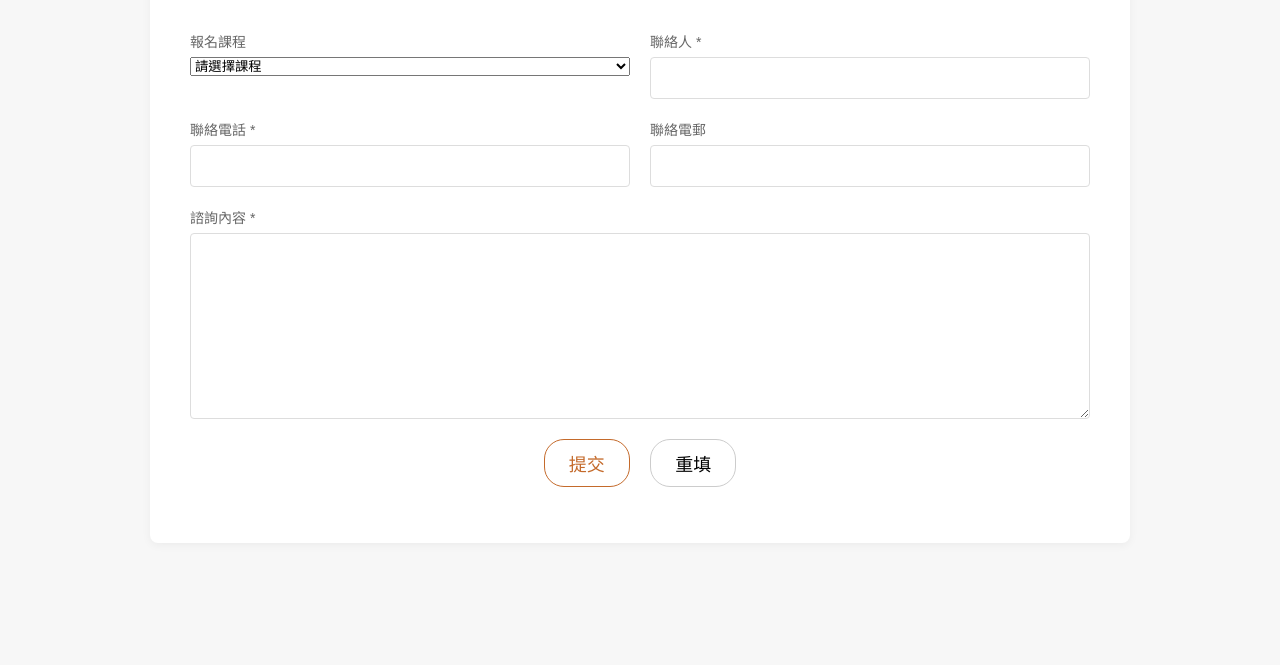
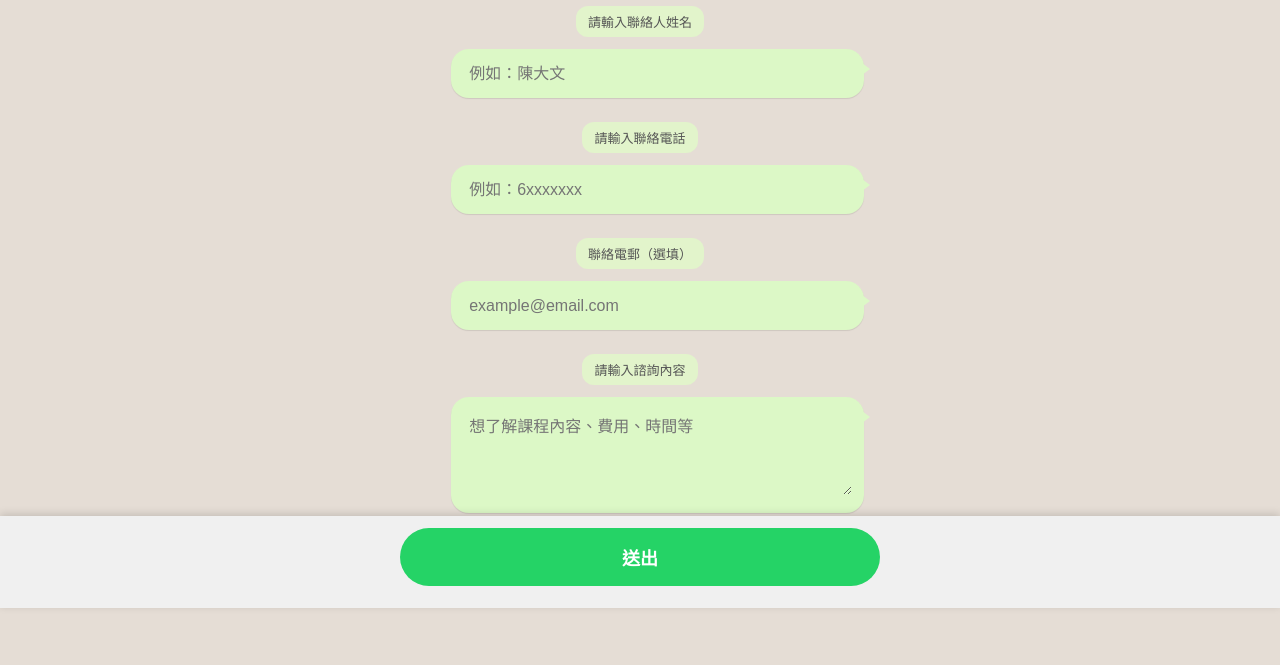
Before and after one commit to jenzen2025ai-dev/contact-form, a plain HTML site: page contact.html in a window 1280 px wide. Shown: the part 192-857 px from the top of the page. Before the commit the page ends 800 px from the top, so only its background shows below. Drawn offline with Linux system fonts and the light colour scheme.

Commit message:
Update contact.html

```diff
--- a/contact.html
+++ b/contact.html
@@ -2,116 +2,149 @@
 <html lang="zh-Hant">
 <head>
   <meta charset="UTF-8" />
-  <title>聯絡表單</title>
+  <meta name="viewport" content="width=device-width, initial-scale=1.0" />
+  <title>課程報名</title>
 
   <style>
+    /* ===== WhatsApp 背景 ===== */
     body {
-      font-family: "Microsoft JhengHei", Arial, sans-serif;
-      background: #f7f7f7;
+      margin: 0;
+      padding: 0;
+      font-family: -apple-system, BlinkMacSystemFont, "Microsoft JhengHei", sans-serif;
+      background: #e5ddd5; /* WhatsApp 經典淺灰綠 */
     }
 
-    .form-container {
-      max-width: 900px;
-      margin: 40px auto;
-      background: #fff;
-      padding: 40px;
-      border-radius: 8px;
-      box-shadow: 0 2px 10px rgba(0,0,0,0.05);
+    .chat-container {
+      max-width: 480px;
+      margin: 0 auto;
+      padding: 16px;
+      padding-bottom: 130px;
+      box-sizing: border-box;
     }
 
-    h1 {
+    /* 系統提示 */
+    .system-msg {
       text-align: center;
-      color: #c46a2b;
+      margin: 12px 0;
+      font-size: 13px;
+      color: #555;
+      background: #e2f4cb;
+      display: inline-block;
+      padding: 6px 12px;
+      border-radius: 12px;
     }
 
-    .subtitle {
+    .system-wrapper {
       text-align: center;
-      color: #888;
-      margin-bottom: 30px;
     }
 
-    .row {
-      display: flex;
-      gap: 20px;
-      margin-bottom: 20px;
-      flex-wrap: wrap;
+    /* ===== WhatsApp 氣泡（右側）===== */
+    .bubble {
+      background: #dcf8c6; /* WhatsApp 自己訊息綠 */
+      padding: 14px 16px;
+      border-radius: 18px;
+      margin-bottom: 12px;
+      max-width: 85%;
+      margin-left: auto;
+      position: relative;
+      box-shadow: 0 1px 1px rgba(0,0,0,0.1);
     }
 
-    .field {
-      flex: 1;
-      min-width: 250px;
-      display: flex;
-      flex-direction: column;
+    /* 氣泡小三角 */
+    .bubble::after {
+      content: "";
+      position: absolute;
+      right: -6px;
+      top: 14px;
+      width: 0;
+      height: 0;
+      border-top: 6px solid transparent;
+      border-bottom: 6px solid transparent;
+      border-left: 8px solid #dcf8c6;
     }
 
     label {
-      font-size: 14px;
-      color: #666;
+      display: block;
+      font-size: 13px;
+      color: #555;
       margin-bottom: 6px;
     }
 
-    input, textarea {
-      padding: 12px;
-      border: 1px solid #ddd;
-      border-radius: 4px;
-      font-size: 14px;
-    }
-
-    input:focus, textarea:focus {
+    input,
+    select,
+    textarea {
+      width: 100%;
+      border: none;
+      font-size: 16px;
+      background: transparent;
       outline: none;
-      border-color: #c46a2b;
+      resize: vertical;
     }
 
     textarea {
-      height: 160px;
-      resize: vertical;
+      min-height: 80px;
     }
 
-    .buttons {
-      text-align: center;
-      margin-top: 20px;
+    /* ===== 底部送出欄 ===== */
+    .bottom-bar {
+      position: fixed;
+      bottom: 0;
+      left: 0;
+      right: 0;
+      background: #f0f0f0;
+      padding: 12px 16px;
+      box-shadow: 0 -2px 8px rgba(0,0,0,0.15);
     }
 
-    button {
-      padding: 10px 24px;
-      margin: 0 8px;
-      border-radius: 20px;
-      border: 1px solid #ccc;
-      background: #fff;
+    .send-btn {
+      width: 100%;
+      max-width: 480px;
+      margin: 0 auto;
+      display: block;
+      background: #25d366; /* WhatsApp 綠 */
+      color: #fff;
+      font-size: 18px;
+      font-weight: bold;
+      padding: 16px;
+      border: none;
+      border-radius: 30px;
       cursor: pointer;
-      font-size: 18px;
     }
 
-    button.submit {
-      border-color: #c46a2b;
-      color: #c46a2b;
-    }
-
-    button.submit:hover {
-      background: #c46a2b;
-      color: #fff;
+    .send-btn:active {
+      background: #1fa855;
     }
 
     #status {
       text-align: center;
-      margin-top: 16px;
+      font-size: 14px;
       color: #333;
-      font-size: 14px;
+      margin-top: 10px;
+    }
+
+    /* 電腦版微調 */
+    @media (min-width: 768px) {
+      .chat-container {
+        padding-bottom: 140px;
+      }
     }
   </style>
 </head>
 
 <body>
 
-  <div class="form-container">
-    <h1>聯絡表單</h1>
-    <div class="subtitle">您可以透過以下表格與我們聯絡</div>
+  <div class="chat-container">
+    <div class="system-wrapper">
+      <div class="system-msg">課程報名表單</div>
+    </div>
 
     <form id="contactForm">
-      <div class="row">
-        <div class="field">
-          <label for="companyName">報名課程</label>
-          <select id="companyName" name="companyName" required />
+      <!-- 課程名稱 -->
+      <div class="system-wrapper">
+        <div class="system-msg">請選擇課程</div>
+      </div>
+      <div class="bubble">
+        <select id="companyName" name="companyName" required>
           <option value="" disabled selected>請選擇課程</option>
           <option value="Summer Course">Summer Course</option>
           <option value="Activities">Activities</option>
@@ -119,45 +152,51 @@
         </select>
       </div>
 
-        <div class="field">
-          <label for="contactPerson">聯絡人 *</label>
-          <input id="contactPerson" name="contactPerson" type="text" required />
+      <!-- 聯絡人 -->
+      <div class="system-wrapper">
+        <div class="system-msg">請輸入聯絡人姓名</div>
       </div>
+      <div class="bubble">
+        <input id="contactPerson" name="contactPerson" type="text" required placeholder="例如：陳大文" />
       </div>
 
-      <div class="row">
-        <div class="field">
-          <label for="phone">聯絡電話 *</label>
-          <input id="phone" name="phone" type="tel" required/>
+      <!-- 聯絡電話 -->
+      <div class="system-wrapper">
+        <div class="system-msg">請輸入聯絡電話</div>
+      </div>
+      <div class="bubble">
+        <input id="phone" name="phone" type="tel" placeholder="例如：6xxxxxxx" />
       </div>
 
-        <div class="field">
-          <label for="email">聯絡電郵</label>
-          <input id="email" name="email" type="email" />
+      <!-- Email（選填） -->
+      <div class="system-wrapper">
+        <div class="system-msg">聯絡電郵（選填）</div>
       </div>
+      <div class="bubble">
+        <input id="email" name="email" type="email" placeholder="example@email.com" />
       </div>
 
-      <div class="row">
-        <div class="field">
-          <label for="message">諮詢內容 *</label>
-          <textarea id="message" name="message" required></textarea>
+      <!-- 諮詢內容 -->
+      <div class="system-wrapper">
+        <div class="system-msg">請輸入諮詢內容</div>
       </div>
+      <div class="bubble">
+        <textarea id="message" name="message" required placeholder="想了解課程內容、費用、時間等"></textarea>
+      </div>
+    </form>
   </div>
 
-      <div class="buttons">
-        <button type="submit" class="submit">提交</button>
-        <button type="reset">重填</button>
-      </div>
-
+  <!-- 底部送出按鈕 -->
+  <div class="bottom-bar">
+    <button type="submit" form="contactForm" class="send-btn">送出</button>
     <div id="status"></div>
-    </form>
   </div>
 
   <script>
     const form = document.getElementById("contactForm");
     const status = document.getElementById("status");
 
-    // ✅ 換成你自己的 Web App URL
+    // ? 換成你自己的 Web App URL
     const WEB_APP_URL = "https://script.google.com/macros/s/AKfycbylhySw6oc5wkiZPoisLjabV2wKf2YbVNg5BC1wIH9N1dGIscVFgedWECR7jyTAk6Y_/exec";
 
     form.addEventListener("submit", function (e) {
@@ -181,12 +220,12 @@
         body: JSON.stringify(payload)
       })
         .then(() => {
-          status.textContent = "✅ 提交成功，感謝您的聯絡！";
+          status.textContent = "? 訊息已送出，感謝您的報名！";
           form.reset();
+          window.scrollTo({ top: document.body.scrollHeight, behavior: "smooth" });
         })
-        .catch((error) => {
-          console.error(error);
-          status.textContent = "❌ 提交失敗，請稍後再試。";
+        .catch(() => {
+          status.textContent = "? 送出失敗，請稍後再試。";
         });
     });
   </script>
```
Lines whose indentation alone changed are shown as unchanged.
